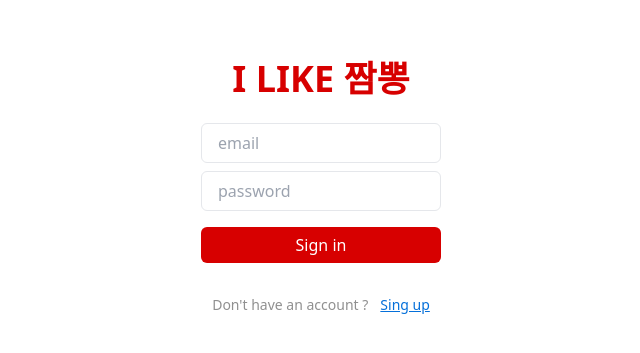
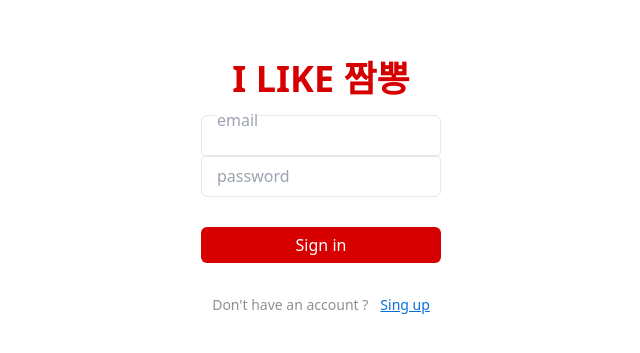
Before and after one commit to yuxincxoi/jjambbong_map, a React app: page / in a window 1280 px wide. Shown: the part 141-494 px from the top of the page, without its empty margins (319-959 px from the left). Built offline with nearby package versions, Linux system fonts and the light colour scheme; no server answers; the HTML template or start-up script is replaced by a standard one.

Commit message:
input 컴포넌트 디자인 수정

```diff
--- a/src/components/Input.tsx
+++ b/src/components/Input.tsx
@@ -11,16 +11,23 @@ const Input: React.FC<InputProps> = ({
 }) => {
   return (
     <>
-      <div className="flex justify-center mt-2">
+      <div className="flex justify-center items-center">
+        <div className="w-60">
+          <div className="relative h-14 leading-[40px]">
             <input
+              aria-label="input"
               type={type}
-          placeholder={placeholder}
               name={name}
               value={value}
               disabled={disabled}
               onChange={onChange}
-          className={`w-60 h-10 px-4 border-[1px] rounded-md hover:border-main-color focus:outline-none focus:border-main-color font-extralight ${className}`}
+              className={`absolute w-full outline-none px-4 leading-[40px] border-[1px] bg-transparent transition duration-100 z-1 rounded-md hover:border-main-color focus:border-main-color font-extralight peer ${className}`}
             />
+            <div className="absolute h-5 text-md mx-4 my-1 transition duration-200 text-gray-400 font-extralight bg-white leading-[35px] z-2 peer-focus:text-main-color peer-focus:leading-[30px] peer-focus:transform peer-focus:-translate-y-5 peer-focus:scale-[0.88]">
+              {placeholder}
+            </div>
+          </div>
+        </div>
       </div>
     </>
   );
```
Lines whose indentation alone changed are shown as unchanged.
